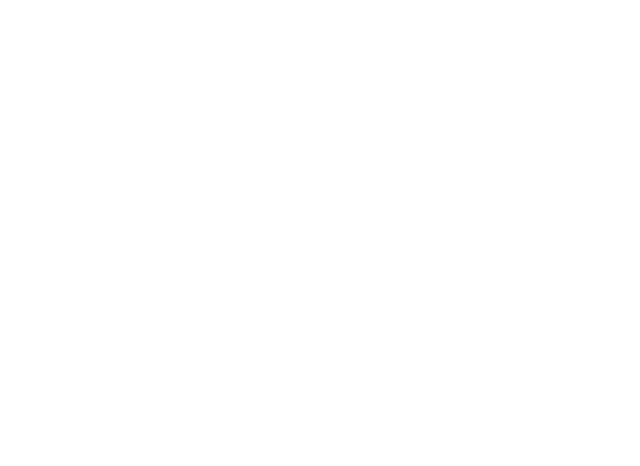
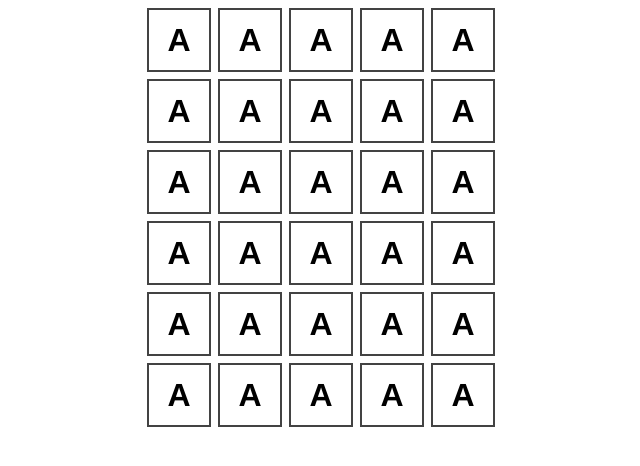
Before and after one commit to JamesG9802/Wordle-Information-Gain, a PHP site: page / in a window 1280 px wide. Before the commit the part shown is empty. Shown: the top 466 px of the page, without its empty margins (319-959 px from the left). Run offline with PHP 8.4, Linux system fonts and the light colour scheme.

Commit message:
Dummy Board

```diff
--- a/index.php
+++ b/index.php
@@ -12,7 +12,12 @@
                 echo '<div class="Wordle-Row">';
                 for($j = 0; $j < 5; $j++)   //  Letters
                 {
-                    echo '<div class="Wordle-Letter"></div>';
+                    echo
+                    '<div class="Wordle-Letter-Container">
+                        <p class="Wordle-Letter">
+                            A
+                        </p>
+                    </div>';
                 }
                 echo '</div>';
             }
--- a/styles.css
+++ b/styles.css
@@ -1,3 +1,30 @@
-Wordle-Letter {
-    background-color: rgb(67, 67, 67);
+.Wordle-Board {
+    display: flex;
+    flex-direction: column;
+    justify-content: flex-start;
+    row-gap: 7px;
+    margin: auto;
+    width: 50%;
+
+    text-align: center;
 }
+.Wordle-Row {
+    display: flex;
+    justify-content: center;
+    column-gap: 7px;
+}
+.Wordle-Letter-Container {
+    display: flex;
+    justify-content: center;
+    align-items: center;
+
+    aspect-ratio: 1 / 1;
+    height: 60px;
+    min-width: height;
+    border: 2px solid rgb(67, 67, 67);
+}
+.Wordle-Letter {
+    font-weight: bold;
+    font-size: 32px;
+    font-family: Helvetica, Arial, sans-serif;
+}
```
